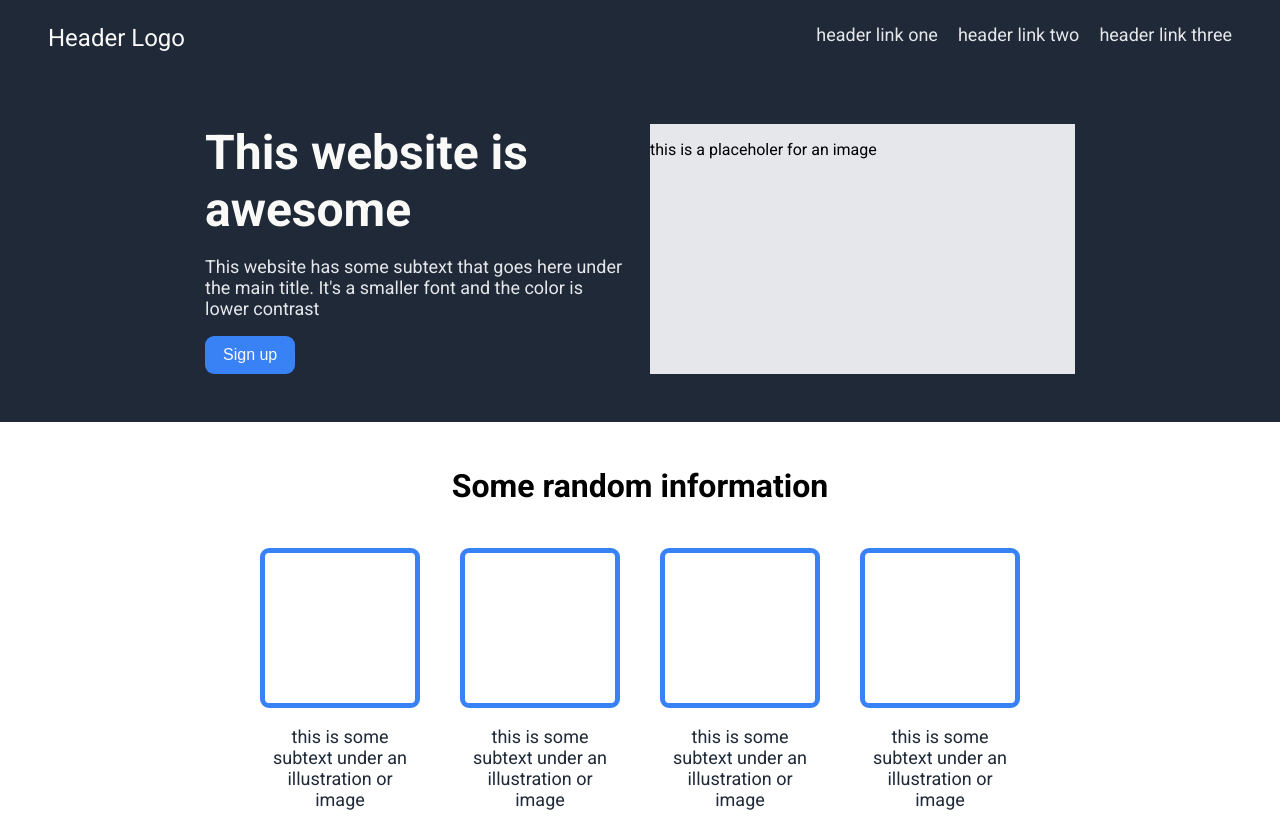
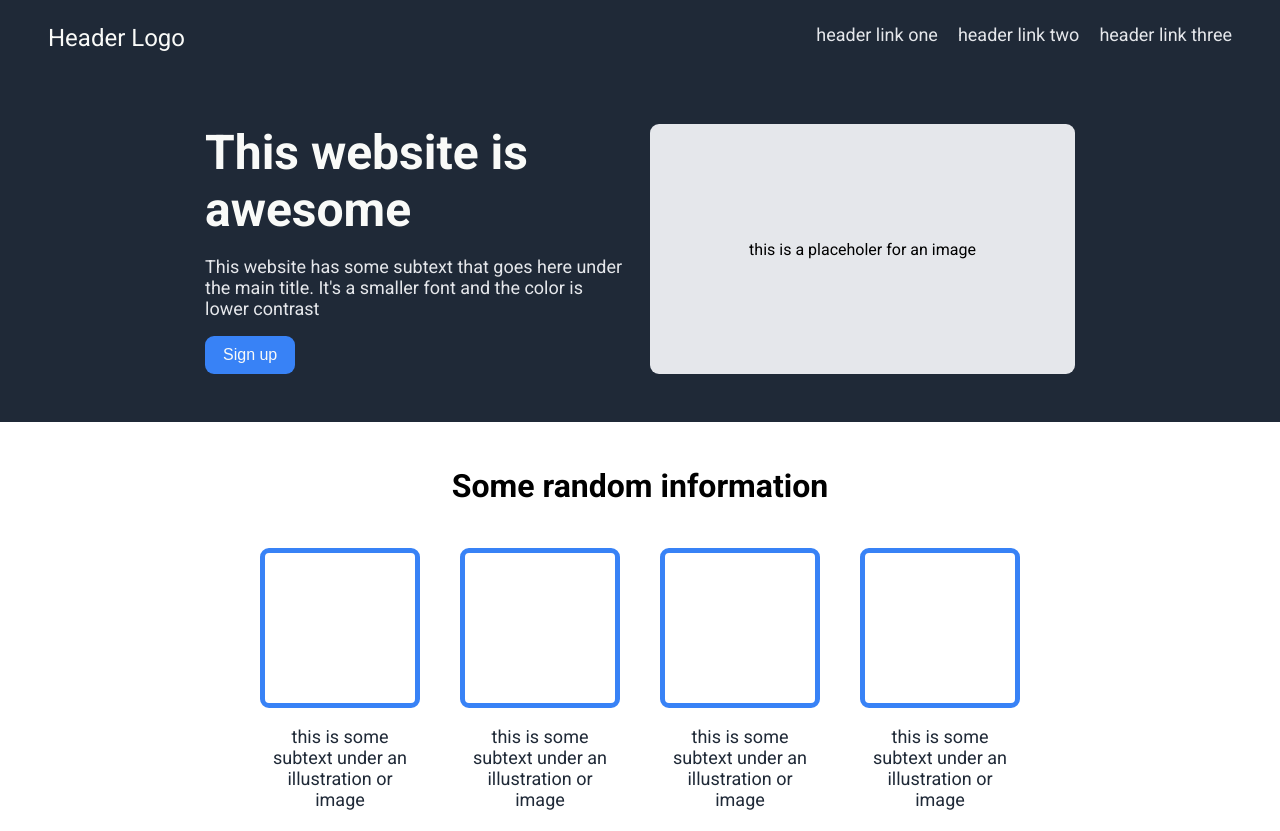
Before and after one commit to Dweedop/landing-page, a plain HTML site: page index.html in a window 1280 px wide. Shown: the top 831 px of the page. Drawn offline with Linux system fonts and the light colour scheme.

Commit message:
styled hero-image

```diff
--- a/style.css
+++ b/style.css
@@ -74,6 +74,10 @@ body {
     height: 250px;
     background-color: #E5E7EB;
     flex-shrink: 0;
+    border-radius: 9px;
+    display: flex;
+    justify-content: center;
+    align-items: center;
 }
 
 .call {
```
